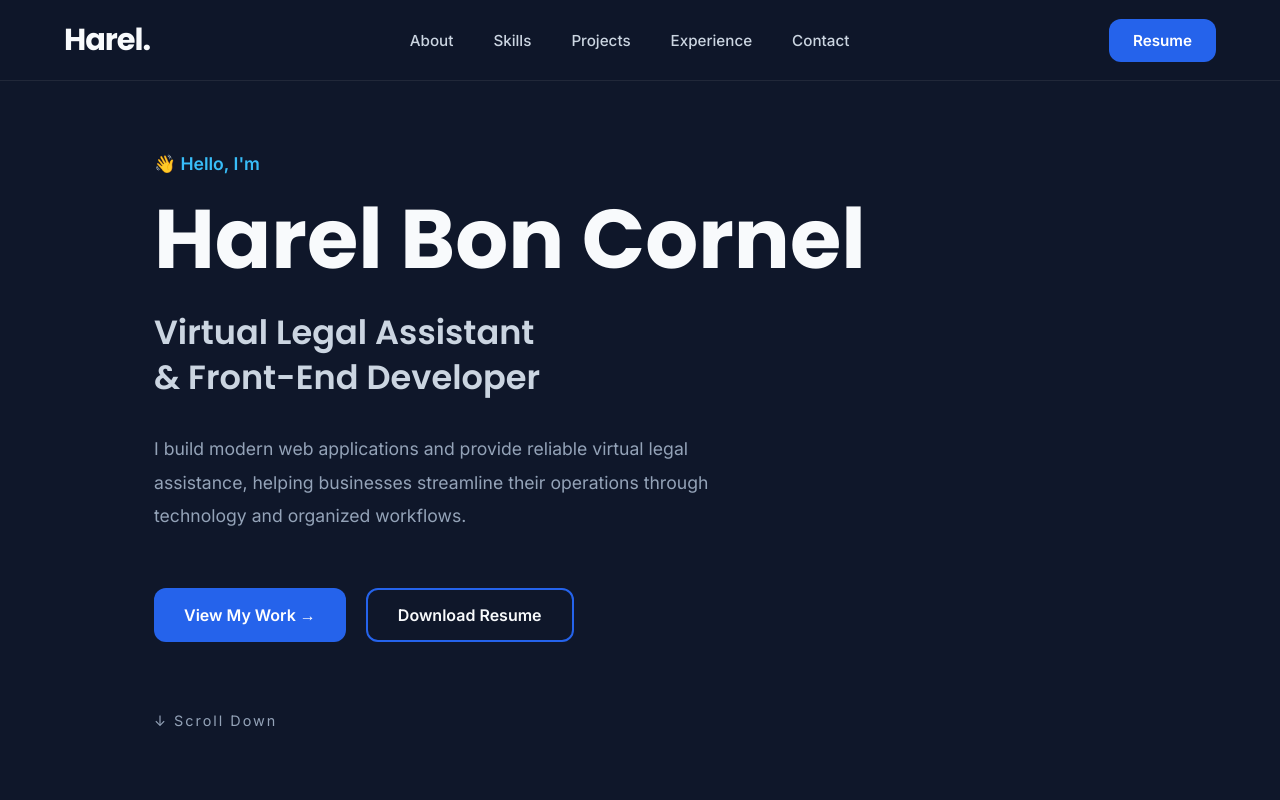
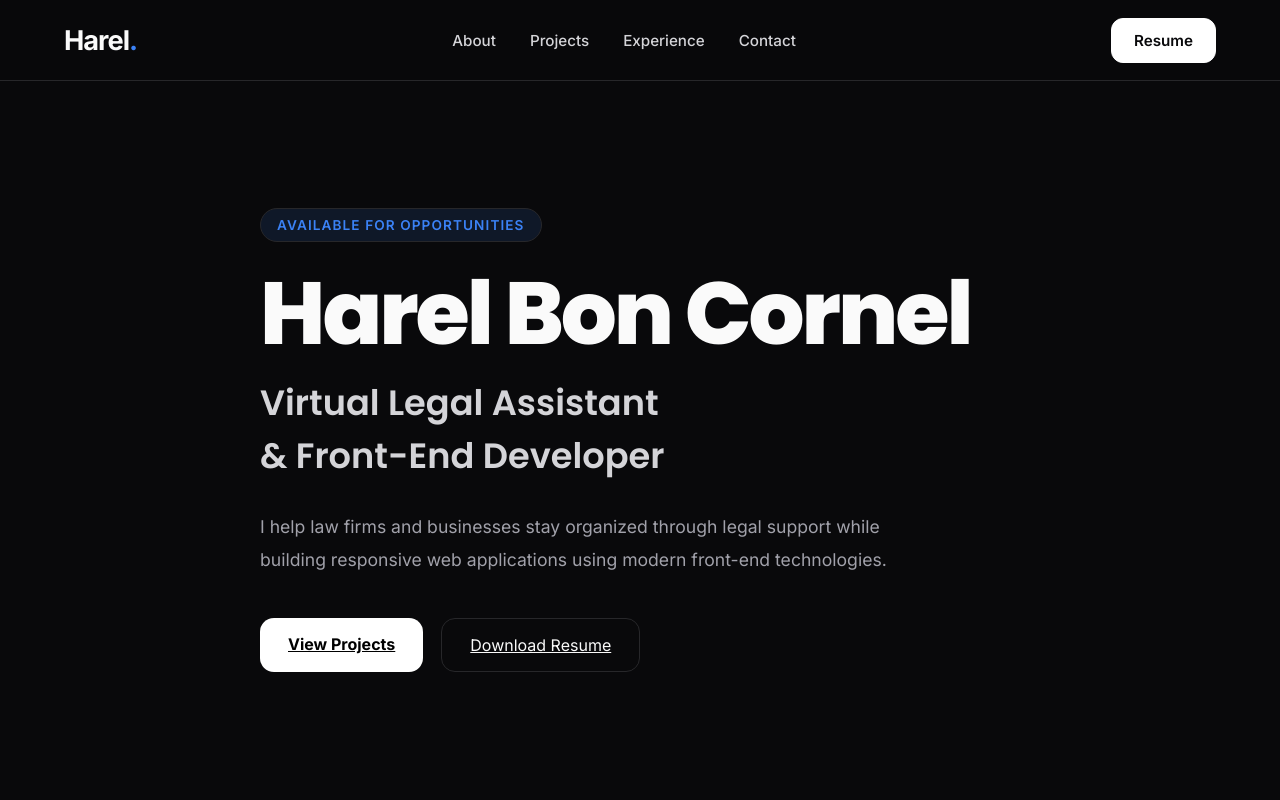
Before and after one commit to harelcornel/portfolio, a React app: page / in a window 1280 px wide. Shown: the top 800 px of the page. Built offline with nearby package versions, Linux system fonts and the light colour scheme; the HTML template or start-up script is replaced by a standard one.

Commit message:
Modernize portfolio UI

```diff
--- a/src/components/Experience/Experience.jsx
+++ b/src/components/Experience/Experience.jsx
@@ -25,7 +25,7 @@ function Experience() {
 
             <div className="timeline-content">
 
-              <h3>Virtual Legal Assistant</h3>
+              <h3>Virtual Legal Assistant - Training </h3>
 
               <h4>Legal Support Help (LSH)</h4>
 
--- a/src/components/Hero/Hero.css
+++ b/src/components/Hero/Hero.css
@@ -1,240 +1,148 @@
-/* ===========================
-   Hero Section
-=========================== */
+.hero {
 
-.hero{
+    min-height: 100vh;
 
-    min-height:calc(100vh - var(--navbar-height));
+    display: flex;
 
-    display:flex;
+    align-items: center;
 
-    align-items:center;
-
-    justify-content:center;
-
-    padding:0 var(--section-padding);
-
-    background:var(--bg-color);
+    padding-top: var(--navbar-height);
 
 }
 
-/* ===========================
-   Hero Content
-=========================== */
+.hero-container {
 
-.hero-content{
-
-    width:100%;
-
-    max-width:760px;
+    max-width: 760px;
 
 }
 
-/* ===========================
-   Greeting
-=========================== */
+.hero-badge {
 
-.hero-greeting{
+    display: inline-block;
 
-    color:var(--accent-color);
+    padding: 8px 16px;
 
-    font-size:1.1rem;
+    background: rgba(59,130,246,.12);
 
-    font-weight:600;
+    color: var(--accent-color);
 
-    margin-bottom:24px;
+    border: 1px solid var(--border-color);
+
+    border-radius: 999px;
+
+    font-size: .85rem;
+
+    font-weight: 600;
+
+    letter-spacing: .08em;
+
+    margin-bottom: 28px;
 
 }
 
-/* ===========================
-   Name
-=========================== */
+.hero-title {
 
-.hero-name{
+    font-size: clamp(3.5rem, 8vw, 5.5rem);
 
-    font-size:5.2rem;
+    font-weight: 800;
 
-    line-height:1;
+    line-height: 1;
 
-    color:var(--text-color);
+    letter-spacing: -3px;
 
-    margin-bottom:28px;
+    margin-bottom: 18px;
 
 }
 
-/* ===========================
-   Title
-=========================== */
+.hero-subtitle {
 
-.hero-title{
+    font-size: clamp(1.5rem, 3vw, 2.2rem);
 
-    font-size:2.1rem;
+    color: var(--text-secondary);
 
-    font-weight:600;
+    font-weight: 600;
 
-    line-height:1.35;
-
-    color:var(--text-secondary);
-
-    margin-bottom:32px;
+    margin-bottom: 28px;
 
 }
 
-/* ===========================
-   Description
-=========================== */
+.hero-description {
 
-.hero-description{
+    max-width: 650px;
 
-    max-width:620px;
+    color: var(--text-muted);
 
-    font-size:1.1rem;
+    line-height: 1.9;
 
-    line-height:1.9;
+    font-size: 1.1rem;
 
-    color:var(--text-muted);
-
-    margin-bottom:55px;
+    margin-bottom: 42px;
 
 }
 
-/* ===========================
-   Buttons
-=========================== */
+.hero-buttons {
 
-.hero-buttons{
+    display: flex;
 
-    display:flex;
+    gap: 18px;
 
-    gap:20px;
+    flex-wrap: wrap;
 
 }
 
-/* Primary */
+.primary-btn {
 
-.primary-btn{
+    background: white;
 
-    padding:15px 30px;
+    color: black;
 
-    border:none;
+    padding: 16px 28px;
 
-    border-radius:var(--radius-md);
+    border-radius: var(--radius-md);
 
-    background:var(--primary-color);
+    font-weight: 700;
 
-    color:white;
-
-    font-size:1rem;
-
-    font-weight:600;
-
-    cursor:pointer;
-
-    transition:var(--transition);
+    transition: var(--transition);
 
 }
 
-.primary-btn:hover{
+.primary-btn:hover {
 
-    background:var(--primary-hover);
-
-    transform:translateY(-3px);
-
-    box-shadow:var(--shadow);
+    transform: translateY(-2px);
 
 }
 
-/* Secondary */
+.secondary-btn {
 
-.secondary-btn{
+    padding: 16px 28px;
 
-    padding:15px 30px;
+    border: 1px solid var(--border-color);
 
-    background:transparent;
+    border-radius: var(--radius-md);
 
-    border:2px solid var(--primary-color);
+    color: var(--text-color);
 
-    border-radius:var(--radius-md);
-
-    color:var(--text-color);
-
-    font-size:1rem;
-
-    font-weight:600;
-
-    cursor:pointer;
-
-    transition:var(--transition);
+    transition: var(--transition);
 
 }
 
-.secondary-btn:hover{
+.secondary-btn:hover {
 
-    background:var(--primary-color);
-
-    transform:translateY(-3px);
-
-    box-shadow:var(--shadow);
+    border-color: var(--accent-color);
 
 }
 
-/* ===========================
-   Scroll Down
-=========================== */
+@media (max-width: 768px) {
 
-.scroll-down{
+    .hero {
 
-    margin-top:70px;
-
-    color:var(--text-muted);
-
-    letter-spacing:2px;
-
-    font-size:.9rem;
-
-}
-
-/* ===========================
-   Mobile
-=========================== */
-
-@media (max-width:768px){
-
-    .hero{
-
-        padding:60px 24px;
-
-        text-align:center;
+        text-align: center;
 
     }
 
-    .hero-content{
+    .hero-buttons {
 
-        max-width:100%;
-
-    }
-
-    .hero-name{
-
-        font-size:3rem;
-
-    }
-
-    .hero-title{
-
-        font-size:1.6rem;
-
-    }
-
-    .hero-description{
-
-        font-size:1rem;
-
-    }
-
-    .hero-buttons{
-
-        flex-direction:column;
+        justify-content: center;
 
     }
 
--- a/src/components/Hero/Hero.jsx
+++ b/src/components/Hero/Hero.jsx
@@ -3,33 +3,34 @@ import "./Hero.css";
 function Hero() {
   return (
     <section className="hero">
-      <div className="container">
-        <div className="hero-content">
-          <p className="hero-greeting">
-            👋 Hello, I'm
-          </p>
 
-          <h1 className="hero-name">
+      <div className="container hero-container">
+
+        <div className="hero-badge">
+          AVAILABLE FOR OPPORTUNITIES
+        </div>
+
+        <h1 className="hero-title">
           Harel Bon Cornel
         </h1>
 
-          <h2 className="hero-title">
+        <h2 className="hero-subtitle">
           Virtual Legal Assistant
           <br />
           & Front-End Developer
         </h2>
 
         <p className="hero-description">
-            I build modern web applications and provide reliable
-            virtual legal assistance, helping businesses streamline
-            their operations through technology and organized
-            workflows.
+          I help law firms and businesses stay organized through legal
+          support while building responsive web applications using modern
+          front-end technologies.
         </p>
 
         <div className="hero-buttons">
-            <button className="primary-btn">
-              View My Work →
-            </button>
+
+          <a href="#projects" className="primary-btn">
+            View Projects
+          </a>
 
           <a
             href="/files/Harel_Cornel_Resume.pdf"
@@ -38,13 +39,11 @@ function Hero() {
           >
             Download Resume
           </a>
+
         </div>
 
-          <div className="scroll-down">
-            ↓ Scroll Down
       </div>
-        </div>
-      </div>
+
     </section>
   );
 }
--- a/src/components/Navbar/Navbar.css
+++ b/src/components/Navbar/Navbar.css
@@ -3,27 +3,38 @@
 =========================== */
 
 .navbar {
+
+    position: fixed;
+
+    top: 0;
+    left: 0;
+
     width: 100%;
 
-  position: sticky;
-  top: 0;
     z-index: 1000;
 
-  background: rgba(15, 23, 42, 0.9);
+    background: rgba(9, 9, 11, 0.75);
 
-  backdrop-filter: blur(12px);
+    backdrop-filter: blur(16px);
 
     border-bottom: 1px solid var(--border-color);
+
 }
 
-/* Container controls layout */
+/* ===========================
+   Container
+=========================== */
 
 .navbar .container {
+
     height: var(--navbar-height);
 
     display: flex;
+
     justify-content: space-between;
+
     align-items: center;
+
 }
 
 /* ===========================
@@ -31,14 +42,23 @@
 =========================== */
 
 .logo {
-  font-family: "Poppins", sans-serif;
-  font-size: 1.9rem;
-  font-weight: 700;
+
+    font-size: 1.7rem;
+
+    font-weight: 800;
+
     letter-spacing: -1px;
 
     color: var(--text-color);
 
     cursor: pointer;
+
+}
+
+.logo span {
+
+    color: var(--accent-color);
+
 }
 
 /* ===========================
@@ -46,25 +66,35 @@
 =========================== */
 
 .nav-links {
+
     display: flex;
-  gap: 40px;
+
+    align-items: center;
+
+    gap: 34px;
 
     list-style: none;
+
 }
 
 .nav-links a {
+
     text-decoration: none;
 
     color: var(--text-secondary);
 
     font-size: .95rem;
+
     font-weight: 500;
 
     transition: var(--transition);
+
 }
 
 .nav-links a:hover {
-  color: var(--accent-color);
+
+    color: var(--text-color);
+
 }
 
 /* ===========================
@@ -72,55 +102,51 @@
 =========================== */
 
 .resume-btn {
-  padding: 12px 24px;
 
-  border: none;
-  border-radius: var(--radius-md);
+    display: inline-flex;
 
-  background: var(--primary-color);
+    align-items: center;
 
-  color: white;
+    justify-content: center;
+
+    padding: 12px 22px;
+
+    background: white;
+
+    color: #09090B;
+
+    border: 1px solid white;
+
+    border-radius: 12px;
 
     font-size: .95rem;
+
     font-weight: 600;
 
-  cursor: pointer;
+    text-decoration: none;
 
     transition: var(--transition);
-}
 
-.resume-btn {
-    display: inline-flex;
-    align-items: center;
-    justify-content: center;
-
-    text-decoration: none;
-}
-
-.secondary-btn {
-    display: inline-flex;
-    align-items: center;
-    justify-content: center;
-
-    text-decoration: none;
 }
 
 .resume-btn:hover {
-  background: var(--primary-hover);
 
-  transform: translateY(-3px);
+    background: #E4E4E7;
 
-  box-shadow: var(--shadow);
+    transform: translateY(-2px);
+
 }
 
 /* ===========================
    Mobile
 =========================== */
 
-@media (max-width:768px){
+@media (max-width: 900px) {
 
-  .nav-links{
-    display:none;
+    .nav-links {
+
+        display: none;
+
     }
 
 }
--- a/src/components/Navbar/Navbar.jsx
+++ b/src/components/Navbar/Navbar.jsx
@@ -6,12 +6,11 @@ function Navbar() {
       <div className="container">
 
         <div className="logo">
-          Harel.
+          Harel<span>.</span>
         </div>
 
           <ul className="nav-links">
             <li><a href="#about">About</a></li>
-          <li><a href="#skills">Skills</a></li>
             <li><a href="#projects">Projects</a></li>
             <li><a href="#experience">Experience</a></li>
             <li><a href="#contact">Contact</a></li>
--- a/src/components/Projects/Projects.css
+++ b/src/components/Projects/Projects.css
@@ -1,88 +1,56 @@
+/* ===========================
+   Projects
+=========================== */
+
 .projects {
     background: var(--bg-color);
 }
 
+/* ===========================
+   Grid
+=========================== */
+
 .projects-grid {
+
     display: grid;
-    gap: 30px;
-    margin-top: 60px;
+
+    gap: 32px;
+
+    margin-top: 70px;
+
 }
 
+/* ===========================
+   Card
+=========================== */
+
 .project-card {
+
     background: var(--surface-color);
+
     border: 1px solid var(--border-color);
-    border-radius: var(--radius-lg);
-    overflow: hidden;
+
+    border-radius: 18px;
+
     padding: 30px;
+
     transition: var(--transition);
+
 }
 
 .project-card:hover {
-    transform: translateY(-8px);
-    border-color: var(--primary-color);
+
+    transform: translateY(-6px);
+
+    border-color: var(--accent-color);
+
     box-shadow: var(--shadow);
-}
-
-.project-card h3 {
-    font-size: 1.8rem;
-    margin-bottom: 20px;
-}
-
-.project-card p {
-    color: var(--text-muted);
-    line-height: 1.8;
-    margin-bottom: 24px;
-}
-
-.project-tags {
-    display: flex;
-    flex-wrap: wrap;
-    gap: 10px;
-    margin-bottom: 24px;
-}
-
-.project-tags span {
-    background: rgba(37,99,235,.15);
-    color: var(--primary-color);
-    padding: 8px 14px;
-    border-radius: 999px;
-    font-size: .9rem;
-    font-weight: 600;
-}
-
-.project-links {
-
-display:flex;
-
-gap:16px;
-
-margin-top:25px;
 
 }
 
-.project-links a{
-
-padding:12px 20px;
-
-border-radius:10px;
-
-background:var(--primary-color);
-
-color:white;
-
-text-decoration:none;
-
-font-weight:600;
-
-transition:.3s;
-
-}
-
-.project-links a:hover{
-
-transform:translateY(-2px);
-
-}
+/* ===========================
+   Image
+=========================== */
 
 .project-image {
 
@@ -92,15 +60,13 @@ transform:translateY(-2px);
 
     object-fit: cover;
 
-    object-position: top;
-
-    border-radius: 12px;
+    border-radius: 14px;
 
     border: 1px solid var(--border-color);
 
-    margin: 18px 0 24px;
+    margin: 22px 0 28px;
 
-    transition: transform .3s ease;
+    transition: .3s;
 
 }
 
@@ -108,11 +74,134 @@ transform:translateY(-2px);
 
     transform: scale(1.015);
 
+}
+
+/* ===========================
+   Typography
+=========================== */
+
+.project-card h3 {
+
+    font-size: 1.7rem;
+
+    margin-bottom: 12px;
 
 }
 
-.project-card:hover .project-image{
+.project-card p {
 
-    transform:scale(1.02);
+    color: var(--text-muted);
+
+    line-height: 1.8;
+
+    margin-bottom: 26px;
 
 }
+
+/* ===========================
+   Tags
+=========================== */
+
+.project-tags {
+
+    display: flex;
+
+    flex-wrap: wrap;
+
+    gap: 10px;
+
+    margin-bottom: 28px;
+
+}
+
+.project-tags span {
+
+    background: rgba(59,130,246,.12);
+
+    color: var(--accent-color);
+
+    border: 1px solid rgba(59,130,246,.25);
+
+    padding: 8px 14px;
+
+    border-radius: 999px;
+
+    font-size: .85rem;
+
+    font-weight: 600;
+
+}
+
+/* ===========================
+   Buttons
+=========================== */
+
+.project-links {
+
+    display: flex;
+
+    gap: 16px;
+
+}
+
+.project-links a {
+
+    flex: 1;
+
+    display: flex;
+
+    justify-content: center;
+
+    align-items: center;
+
+    padding: 14px;
+
+    border-radius: 12px;
+
+    text-decoration: none;
+
+    font-weight: 600;
+
+    transition: var(--transition);
+
+}
+
+/* Primary */
+
+.project-links a:first-child {
+
+    background: white;
+
+    color: #09090B;
+
+}
+
+/* Secondary */
+
+.project-links a:last-child {
+
+    border: 1px solid var(--border-color);
+
+    color: var(--text-color);
+
+}
+
+.project-links a:hover {
+
+    transform: translateY(-2px);
+
+}
+
+/* ===========================
+   Mobile
+=========================== */
+
+@media (max-width:768px){
+
+.project-links{
+
+flex-direction:column;
+
+}
+
+}
--- a/src/styles/globals.css
+++ b/src/styles/globals.css
@@ -14,3 +14,37 @@
 .section {
     padding: var(--section-padding) 0;
 }
+
+/* ===========================
+   Section Titles
+=========================== */
+
+.section-tag{
+
+    color: var(--accent-color);
+
+    font-size: .85rem;
+
+    letter-spacing: .12em;
+
+    font-weight: 700;
+
+    text-transform: uppercase;
+
+    margin-bottom: 16px;
+
+}
+
+.section-title{
+
+    font-size: clamp(2.2rem,4vw,3.2rem);
+
+    font-weight: 800;
+
+    max-width: 700px;
+
+    margin-bottom: 20px;
+
+    line-height: 1.2;
+
+}
--- a/src/styles/variables.css
+++ b/src/styles/variables.css
@@ -2,43 +2,43 @@
 
   /* Colors */
 
-  --bg-color: #0F172A;
-  --surface-color: #1E293B;
+  --bg-color: #09090B;
+  --surface-color: #111113;
 
-  --primary-color: #2563EB;
-  --primary-hover: #1D4ED8;
+  --primary-color: #FAFAFA;
+  --primary-hover: #E4E4E7;
 
-  --accent-color: #38BDF8;
+  --accent-color: #3B82F6;
 
-  --text-color: #F8FAFC;
-  --text-secondary: #CBD5E1;
-  --text-muted: #94A3B8;
+  --text-color: #FAFAFA;
+  --text-secondary: #D4D4D8;
+  --text-muted: #A1A1AA;
 
   /* Borders */
 
-  --border-color: rgba(255,255,255,.08);
+  --border-color: #27272A;
 
   /* Border Radius */
 
-  --radius-sm: 8px;
-  --radius-md: 12px;
-  --radius-lg: 18px;
+  --radius-sm: 10px;
+  --radius-md: 14px;
+  --radius-lg: 20px;
 
   /* Shadows */
 
   --shadow:
-      0 10px 30px rgba(0,0,0,.25);
+    0 10px 30px rgba(0, 0, 0, .35);
 
   /* Layout */
 
   --navbar-height: 80px;
 
-  --container-width: 1200px;
+  --container-width: 1180px;
 
-  --section-padding: 100px;
+  --section-padding: 120px;
 
   /* Animation */
 
-  --transition: .3s ease;
+  --transition: .25s ease;
 
 }
```
Lines whose indentation alone changed are shown as unchanged.
